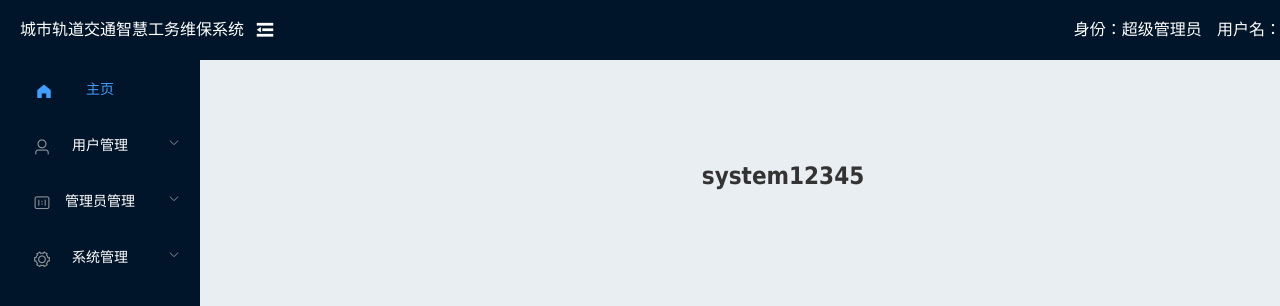
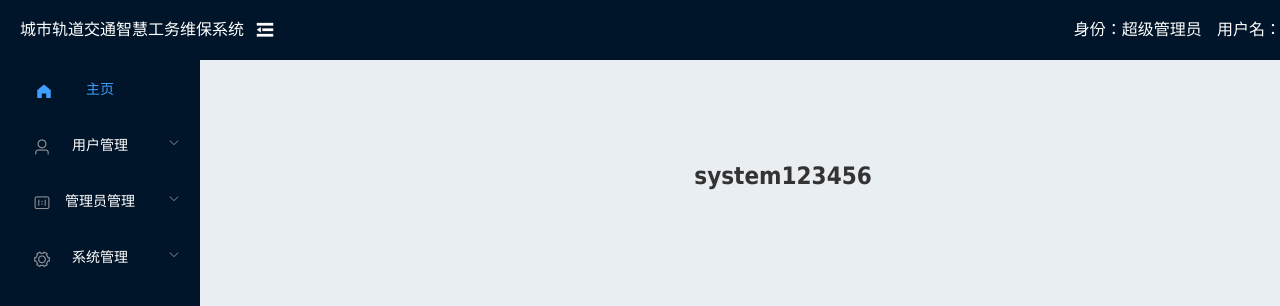
Before and after one commit to AdhereZ/maintenance, a Vue app: page /systemSetting in a window 1280 px wide. Shown: the top 306 px of the page. Built offline with nearby package versions, Linux system fonts and the light colour scheme.

Commit message:
test_power

```diff
--- a/src/views/system/SystemSetting.vue
+++ b/src/views/system/SystemSetting.vue
@@ -1,5 +1,5 @@
 <template>
-  <h1>system12345</h1>
+  <h1>system123456</h1>
 </template>
 
 <script>
```
